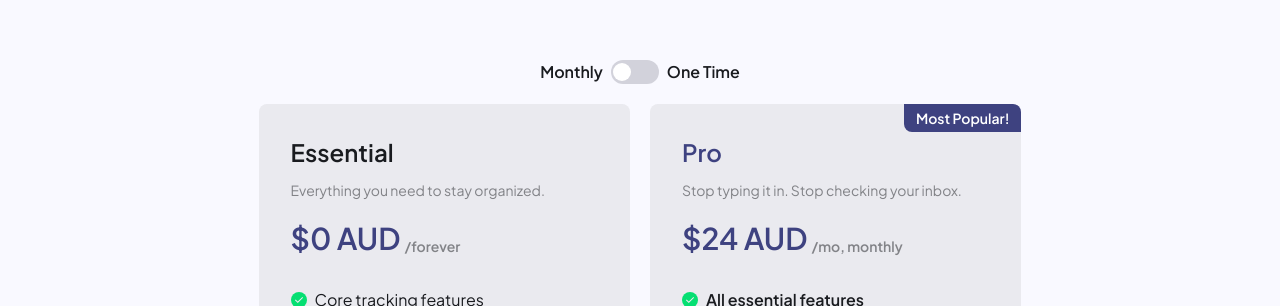
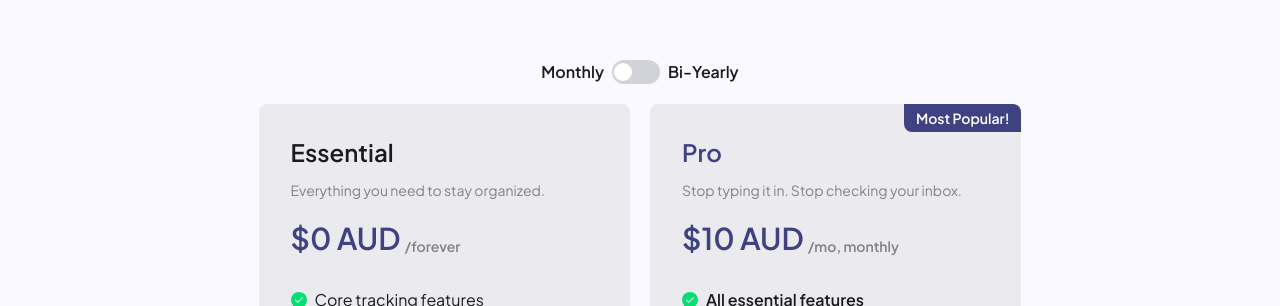
Before and after one commit to Galvatar/Aplicate, a Next.js app: page /pricing in a window 1280 px wide. Shown: the part 204-510 px from the top of the page. Built offline with nearby package versions, Linux system fonts and the light colour scheme; no server answers.

Commit message:
Changed the pricing

```diff
--- a/app/(landing)/pricing/PricingPage.tsx
+++ b/app/(landing)/pricing/PricingPage.tsx
@@ -54,7 +54,7 @@ export default function PricingPage() {
         >
           <h2>Monthly</h2>
           <ToggleButton disabled={false} status={annual} onChange={setAnnual} />
-          <h2>One Time</h2>
+          <h2>Bi-Yearly</h2>
         </motion.div>
         <motion.div
           initial="hidden"
@@ -172,7 +172,7 @@ export default function PricingPage() {
                 </p>
                 <span className="flex items-end gap-1">
                   <h2 className="text-3xl font-semibold mt-5 text-primary">
-                    $24 AUD
+                    $10 AUD
                   </h2>
                   <h3 className="text-sm text-on-surface/50 font-semibold">
                     /mo, monthly
@@ -249,7 +249,7 @@ export default function PricingPage() {
                 </p>
                 <span className="flex items-end gap-1">
                   <h2 className="text-3xl font-semibold mt-5 text-primary">
-                    $90 AUD
+                    $36 AUD
                   </h2>
                   <h3 className="text-sm text-on-surface/50 font-semibold">
                     /for 6 months
```
